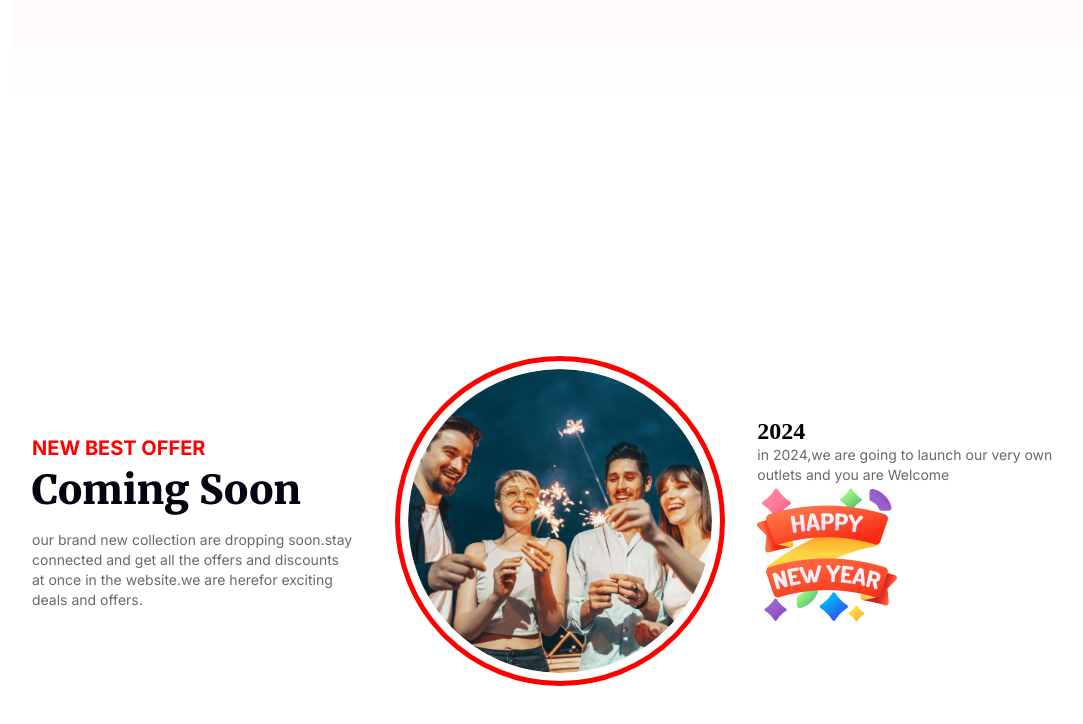
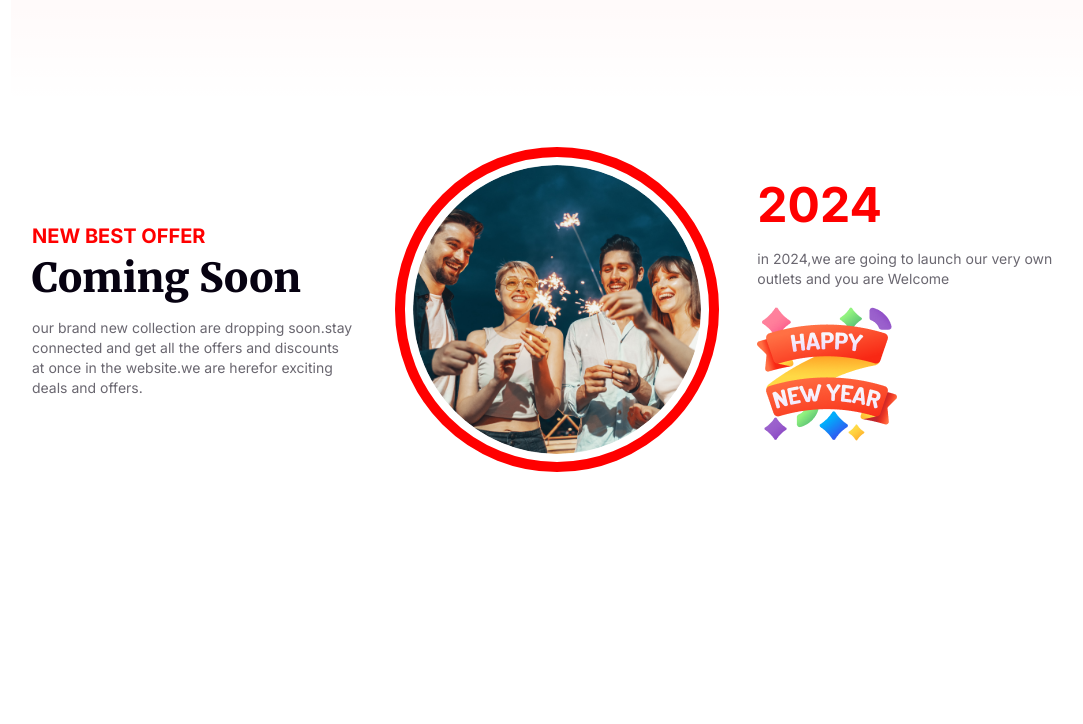
Before and after one commit to joychandrauday/new-year-repo, a plain HTML site: page index.html in a window 1280 px wide. Shown: the part 2415-3139 px from the top of the page, without its empty margins (85-1168 px from the left). After the commit the page ends 3020 px from the top, so only its background shows below. Drawn offline with Linux system fonts and the light colour scheme.

Commit message:
added all the section till coming soon section

```diff
--- a/css/style.css
+++ b/css/style.css
@@ -139,7 +139,7 @@ margin: 15px 0 35px;
 /* party_banner section styles */
 /* address_section styles */
 .address_section{
-    padding: 120px 0;
+    padding: 120px 0 0;
 }
 .address_section_wrapper{
     background: linear-gradient(180deg, rgba(255, 0, 0, 0.10) 0%, rgba(255, 0, 0, 0.00) 100%);
@@ -167,11 +167,13 @@ margin: 15px 0 35px;
 /* coming soon styles */
 .coming_soon_section{
 
+padding: 20px 0 0;
 }
 .coming_soon_section_wrapper{
     background: none;
     display: flex;
     justify-content: space-around;
+    padding-top: 0;
 }
 .coming_soon_text1{}
 .coming_soon_text1 h2{
@@ -190,14 +192,22 @@ margin: 15px 0 35px;
 }
 .coming_soon_img{text-align: center;}
 .coming_soon_img img{
-    width: 95%;
-    border: 5px solid #f00;
+    width: 90%;
+    border: 10px solid #f00;
     border-radius: 50%;
     padding: 8px;
 }
 .coming_soon_text2{
 }
 .coming_soon_text2 h2{}
-.coming_soon_text2 img{}
-.coming_soon_text2 h2{}
+.coming_soon_text2 img{
+    padding-top: 15px;
+}
+.coming_soon_text2 h2{
+    color: #F00;
+    font-family: Inter;
+    font-size: 48px;
+    font-weight: 700;
+    padding-bottom: 15px;
+}
 /* coming soon styles */
```
